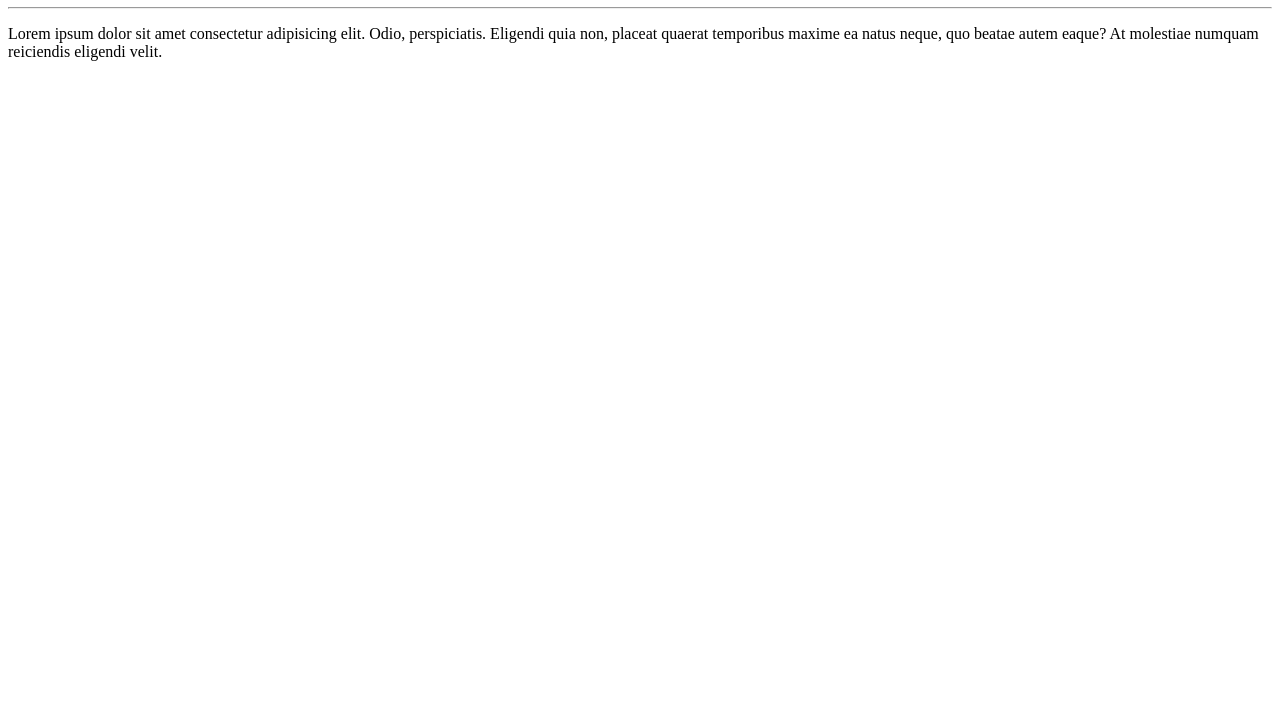
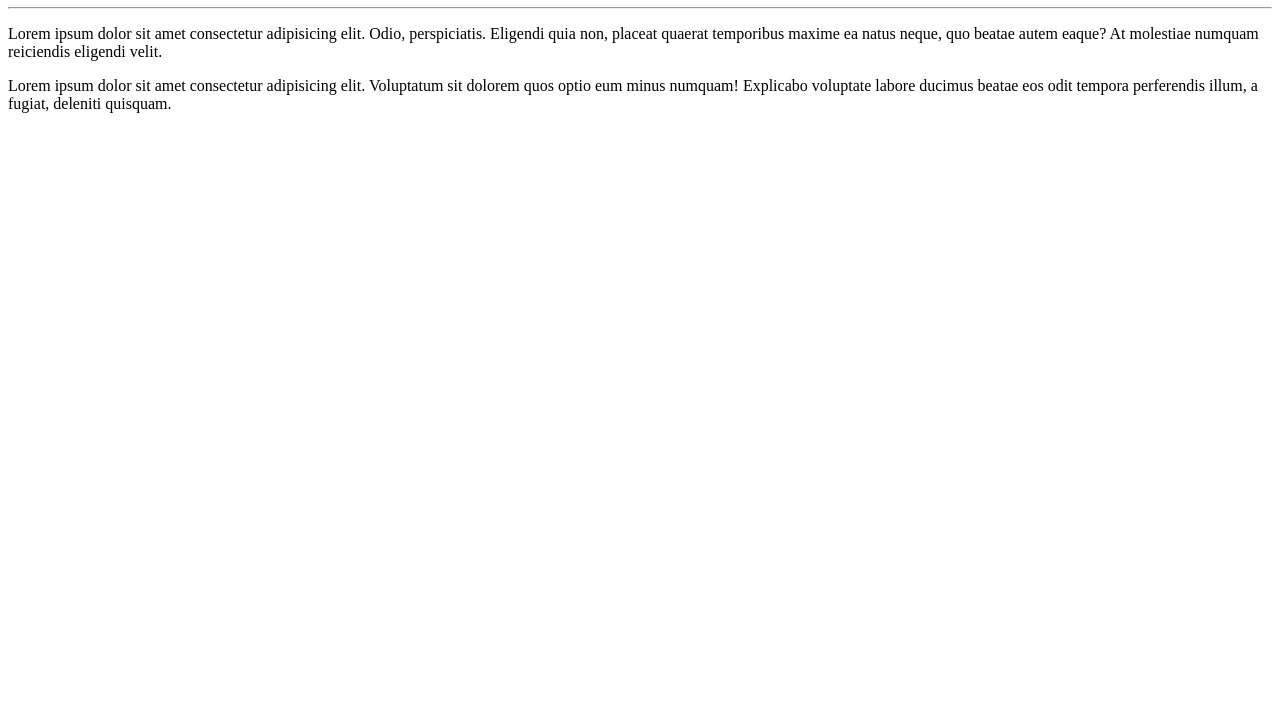
Before and after one commit to edups21/OlaMundo, a plain HTML site: page site-exemplo/index.html in a window 1280 px wide. Shown: the part 73-800 px from the top of the page. Drawn offline with Linux system fonts and the light colour scheme.

Commit message:
Mudei o nome da pasta

```diff
--- a/OLA-MUNDO/index.html
+++ b/site-exemplo/index.html
@@ -11,6 +11,8 @@
     <hr>
     <p>Lorem ipsum dolor sit amet consectetur adipisicing elit. Odio, perspiciatis. Eligendi quia non, placeat quaerat temporibus maxime ea natus neque, quo beatae autem eaque? At molestiae numquam reiciendis eligendi velit.</p>
 
+    <p>Lorem ipsum dolor sit amet consectetur adipisicing elit. Voluptatum sit dolorem quos optio eum minus numquam! Explicabo voluptate labore ducimus beatae eos odit tempora perferendis illum, a fugiat, deleniti quisquam.</p>
+
 
 </body>
 </html>
```
